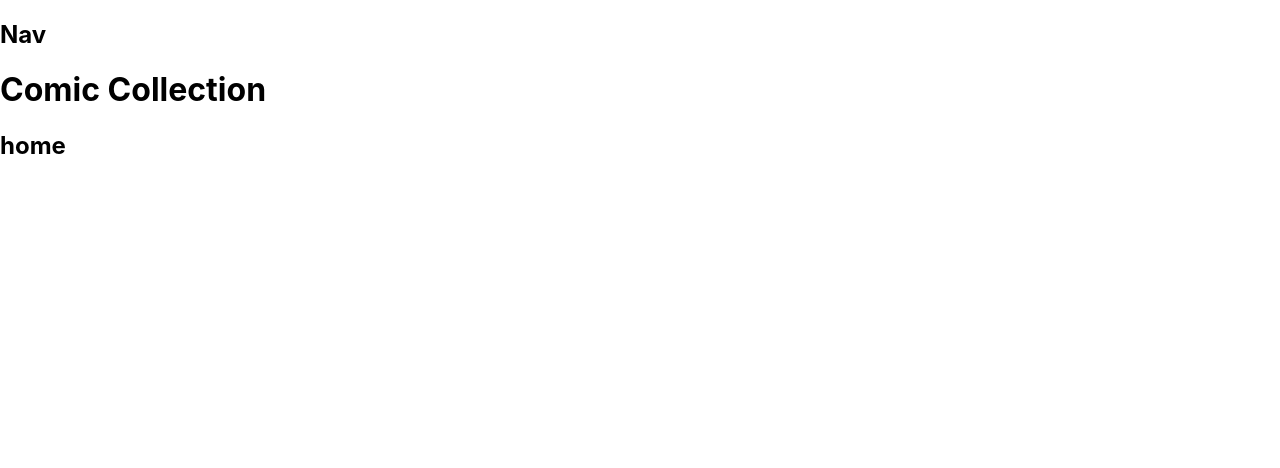
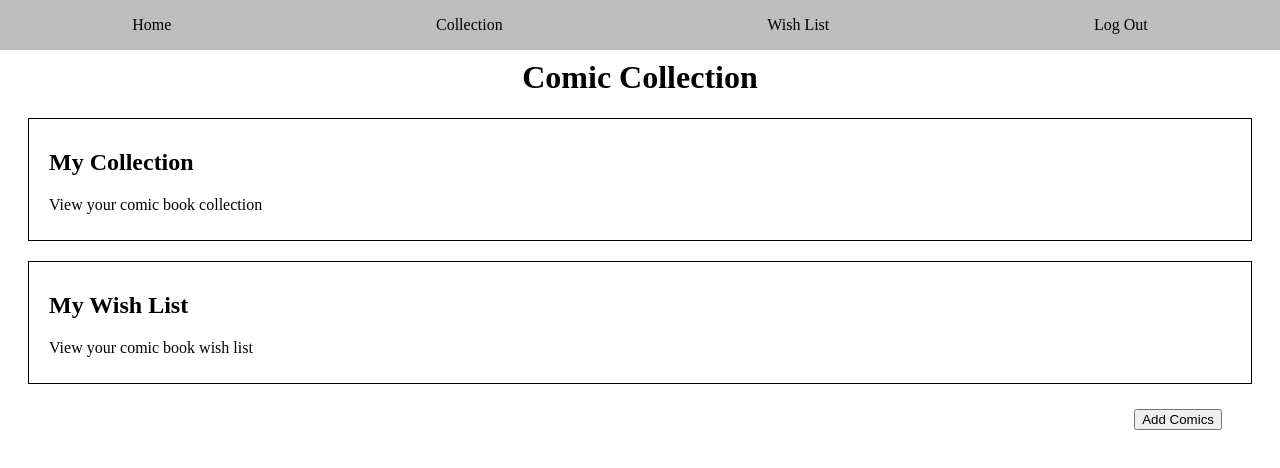
Before and after one commit to jdoliverr/comic-collector, a React (Create React App) app: page /home in a window 1280 px wide. Shown: the top 468 px of the page. Built offline with nearby package versions, Linux system fonts and the light colour scheme.

Commit message:
react wireframes

```diff
--- a/src/App.js
+++ b/src/App.js
@@ -6,6 +6,7 @@ import home from './home/home';
 import login from './login/login';
 import collection from './collection/collection';
 import wishlist from './wishlist/wishlist';
+import signup from './signup/signup';
 
 class App extends React.Component {
 
@@ -21,7 +22,8 @@ class App extends React.Component {
             <Route exact path='/' component={landing}/>
             <Route path='/home' component={home}/>
             <Route path='/login' component={login}/>
-            <Route path='/collection' compnent={collection}/>
+            <Route path='/signup' component={signup}/>
+            <Route path='/collection' component={collection}/>
             <Route path='/wishlist' component={wishlist}/>
         </main>
       </div>
--- a/src/collection/collection.js
+++ b/src/collection/collection.js
@@ -4,7 +4,54 @@ function collection(props) {
     console.log('collection');
     return (
         <div>
-            <h2>Collection</h2>
+            <h2 className='page-header'>My Collection</h2>
+            <div class="sort-and-search">
+                <div class="sort-box">
+                    <label for="sort-dropdown">Sort:</label>
+                    <select name="sort-dropdown" id="sort-dropdown">
+                        <option value="title">Title</option>
+                        <option value="author">Author</option>
+                        <option value="read">Read</option>
+                    </select>
+                </div>
+                <div class="search-box">
+                    <label for="search-collection">Search: </label>
+                    <input type="text" name="search-collection" />
+                </div>
+            </div>
+            <ul class="comics-list">
+                <li class="comics">
+                    <h3>Title: Title1</h3>
+                    <p><strong>Author(s):</strong> Author1</p>
+                    <p><strong>Issue:</strong> 1</p>
+                    <p><strong>Read:</strong> Yes</p>
+                    <p><strong>Description:</strong> Sample1  Lorem ipsum dolor sit amet consectetur, adipisicing elit. Ratione excepturi veritatis itaque praesentium commodi, velit, suscipit porro quaerat distinctio numquam ducimus minus asperiores sed fugit perferendis laborum nobis, quo architecto.</p>
+                    <button>Mark as Read</button>
+                    <button>Remove</button>
+                </li>
+                <li class="comics">
+                    <h3><strong>Title:</strong> Title2</h3>
+                    <p><strong>Author(s):</strong> Author2</p>
+                    <p><strong>Issue:</strong> 2</p>
+                    <p><strong>Read:</strong> Yes</p>
+                    <p><strong>Description:</strong> Sample2</p>
+                    <button>Mark as Read</button>
+                    <button>Remove</button>
+                </li>
+                <li class="comics">
+                    <h3><strong>Title:</strong> Title3</h3>
+                    <p><strong>Author(s):</strong> Author3</p>
+                    <p><strong>Issue:</strong> 3</p>
+                    <p><strong>Read:</strong> No</p>
+                    <p><strong>Description:</strong> Sample3</p>
+                    <button>Mark as Read</button>
+                    <button>Remove</button>
+                </li>
+            </ul>
+            {/* likely moving add button to top of screen */}
+            <div class="button-bar">
+                <button>Add Comics</button>
+            </div>
         </div>
     )
 };
--- a/src/home/home.js
+++ b/src/home/home.js
@@ -4,7 +4,18 @@ function home(props) {
     console.log('home');
     return (
         <div>
-            <h2>home</h2>
+            <div className='home-select'>
+                <h2>My Collection</h2>
+                <p>View your comic book collection</p>
+            </div>
+            <div className='home-select'>
+                <h2>My Wish List</h2>
+                <p>View your comic book wish list</p>
+            </div>
+            {/* likely moving add button to top of screen */}
+            <div class="button-bar">
+                <button>Add Comics</button>
+            </div>
         </div>
     )
 };
--- a/src/index.css
+++ b/src/index.css
@@ -1,4 +1,4 @@
-body {
+/* body {
   margin: 0;
   font-family: -apple-system, BlinkMacSystemFont, 'Segoe UI', 'Roboto', 'Oxygen',
     'Ubuntu', 'Cantarell', 'Fira Sans', 'Droid Sans', 'Helvetica Neue',
@@ -10,4 +10,147 @@ body {
 code {
   font-family: source-code-pro, Menlo, Monaco, Consolas, 'Courier New',
     monospace;
+} */
+
+* {
+  box-sizing: border-box;
 }
+
+nav {
+  position: fixed;
+  top: 0;
+  right: 0;
+  left: 0;
+  background-color: rgb(190, 190, 190);
+  display: flex;
+  justify-content: space-around;
+}
+
+header {
+  text-align: center;
+  padding-top: 30px;
+}
+
+.page-header {
+  text-align: center;
+}
+
+h3 {
+  margin-top: 5px;
+}
+
+ul {
+  list-style: none;
+  display: flex;
+  flex-direction: column;
+  align-items: center;
+  padding-left: 0px;
+}
+
+li {
+  border: 1px solid black;
+  width: 90%;
+  padding: 15px;
+  margin-bottom: 20px;
+}
+
+.home-select {
+  border: 1px solid black;
+  margin: 20px;
+  padding: 10px;
+  padding-left: 20px;
+}
+
+
+.button-bar {
+  width: 100%;
+  display: flex;
+  flex-flow: row nowrap;
+  justify-content: flex-end;
+  border: none;
+}
+
+button {
+  margin-right: 50px;
+  margin-top: 5px;
+  margin-bottom: 5px;
+}
+
+input {
+  width: 45%;
+}
+
+.sort-box {
+  display: flex;
+  flex-flow: row nowrap;
+  justify-content: flex-start;
+}
+
+.search-box {
+  display: flex;
+  flex-flow: row nowrap;
+  justify-content: flex-end;
+}
+
+.sort-and-search {
+  display: flex;
+  justify-content: space-around;
+  margin: 0 20px;
+}
+
+.input-label {
+  margin: 10px;
+}
+
+.input {
+  width: 90%;
+  margin: 10px;
+}
+
+.login-submit, .signup-submit {
+  width: 100px;
+  margin: 10px;
+}
+
+.login-form, .signup-form {
+  border: 1px solid black;
+  display: flex;
+  flex-direction: column;
+  padding: 10px;
+  margin-right: auto;
+  margin-left: auto;
+}
+
+@media only screen and (min-width: 500px) {
+  .login-form, .signup-form {
+      width: 70%;
+  }
+}
+
+@media only screen and (min-width: 700px) {
+  li {
+      width: 70%;
+  }
+
+  .login-form, .signup-form {
+    width: 60%;
+  }
+}
+
+@media only screen and (min-width: 900px) {
+  .login-form, .signup-form {
+      width: 50%;
+      height: 320px;
+  }
+}
+
+
+@media only screen and (min-width: 1000px) {
+  li {
+      width: 60%;
+  }
+
+  .login-form, .signup-form {
+    width: 30%;
+  }
+}
--- a/src/login/login.js
+++ b/src/login/login.js
@@ -3,9 +3,16 @@ import React from 'react';
 function login(props) {
     console.log('login');
     return (
-        <div>
-            <h2>Login</h2>
-        </div>
+        <form class="login-form">
+            <h2 className='page-header'>Login</h2>
+            <label for="username-input" className='username-input-label input-label'>Username</label>
+            <input type="text" name="username-input" className='username-input input'/>
+
+            <label for="password-input" className='password-input-label input-label'>Password</label>
+            <input type="text" name="password-input" className='password-input input'/>
+
+            <button className='login-submit'>Login</button>
+        </form>
     )
 };
 
--- a/src/nav/Nav.js
+++ b/src/nav/Nav.js
@@ -3,9 +3,12 @@ import React from 'react';
 function Nav(props) {
     console.log('nav');
     return (
-        <div>
-            <h2>Nav</h2>
-        </div>
+        <nav>
+            <p>Home</p>
+            <p>Collection</p>
+            <p>Wish List</p>
+            <p>Log Out</p>
+        </nav>
     )
 };
 
--- /dev/null
+++ b/src/signup/signup.js
@@ -0,0 +1,21 @@
+import React from 'react';
+
+function signup(props) {
+    return (
+        <form class="signup-form">
+            <h2 className='page-header'>Create New Account</h2>
+            <label for="username-input" className='username-input-label input-label'>New Username</label>
+            <input type="text" name="username-input" className='username-input input'/>
+
+            <label for="password-input" className='password-input-label input-label'>New Password</label>
+            <input type="text" name="password-input" className='password-input input'/>
+
+            <label for="retype-password-input" className='retype-password-input-label input-label'>Retype Password</label>
+            <input type="text" name="retype-password-input" className='retype-password-input input'/>
+
+            <button className='signup-submit'>Submit</button>
+        </form>
+    );
+};
+
+export default signup;
--- a/src/wishlist/wishlist.js
+++ b/src/wishlist/wishlist.js
@@ -4,7 +4,54 @@ function wishlist(props) {
     console.log('wishlist');
     return (
         <div>
-            <h2>Wishlist</h2>
+            <h2 className='page-header'>My Wish List</h2>
+            <div class="sort-and-search">
+                <div class="sort-box">
+                    <label for="sort-dropdown">Sort:</label>
+                    <select name="sort-dropdown" id="sort-dropdown">
+                        <option value="title">Title</option>
+                        <option value="author">Author</option>
+                        <option value="read">Read</option>
+                    </select>
+                </div>
+                <div class="search-box">
+                    <label for="search-collection">Search: </label>
+                    <input type="text" name="search-collection" />
+                </div>
+            </div>
+            <ul class="comics-list">
+                <li class="comics">
+                    <h3>Title: Title1</h3>
+                    <p><strong>Author(s):</strong> Author1</p>
+                    <p><strong>Issue:</strong> 1</p>
+                    <p><strong>Read:</strong> Yes</p>
+                    <p><strong>Description:</strong> Sample1  Lorem ipsum dolor sit amet consectetur, adipisicing elit. Ratione excepturi veritatis itaque praesentium commodi, velit, suscipit porro quaerat distinctio numquam ducimus minus asperiores sed fugit perferendis laborum nobis, quo architecto.</p>
+                    <button>Mark as Read</button>
+                    <button>Remove</button>
+                </li>
+                <li class="comics">
+                    <h3><strong>Title:</strong> Title2</h3>
+                    <p><strong>Author(s):</strong> Author2</p>
+                    <p><strong>Issue:</strong> 2</p>
+                    <p><strong>Read:</strong> Yes</p>
+                    <p><strong>Description:</strong> Sample2</p>
+                    <button>Mark as Read</button>
+                    <button>Remove</button>
+                </li>
+                <li class="comics">
+                    <h3><strong>Title:</strong> Title3</h3>
+                    <p><strong>Author(s):</strong> Author3</p>
+                    <p><strong>Issue:</strong> 3</p>
+                    <p><strong>Read:</strong> No</p>
+                    <p><strong>Description:</strong> Sample3</p>
+                    <button>Mark as Read</button>
+                    <button>Remove</button>
+                </li>
+            </ul>
+            {/* likely moving add button to top of page */}
+            <div class="button-bar">
+                <button>Add Comics</button>
+            </div>
         </div>
     )
 };
```
